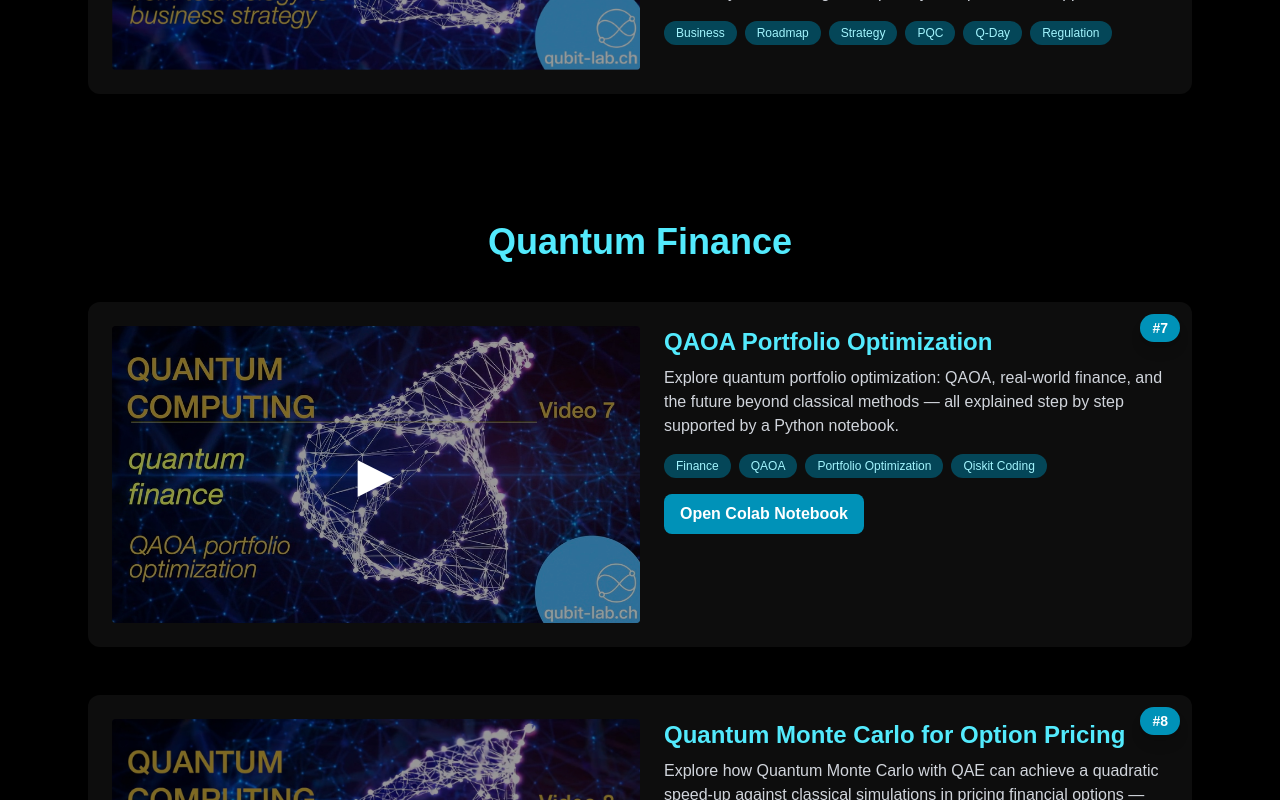
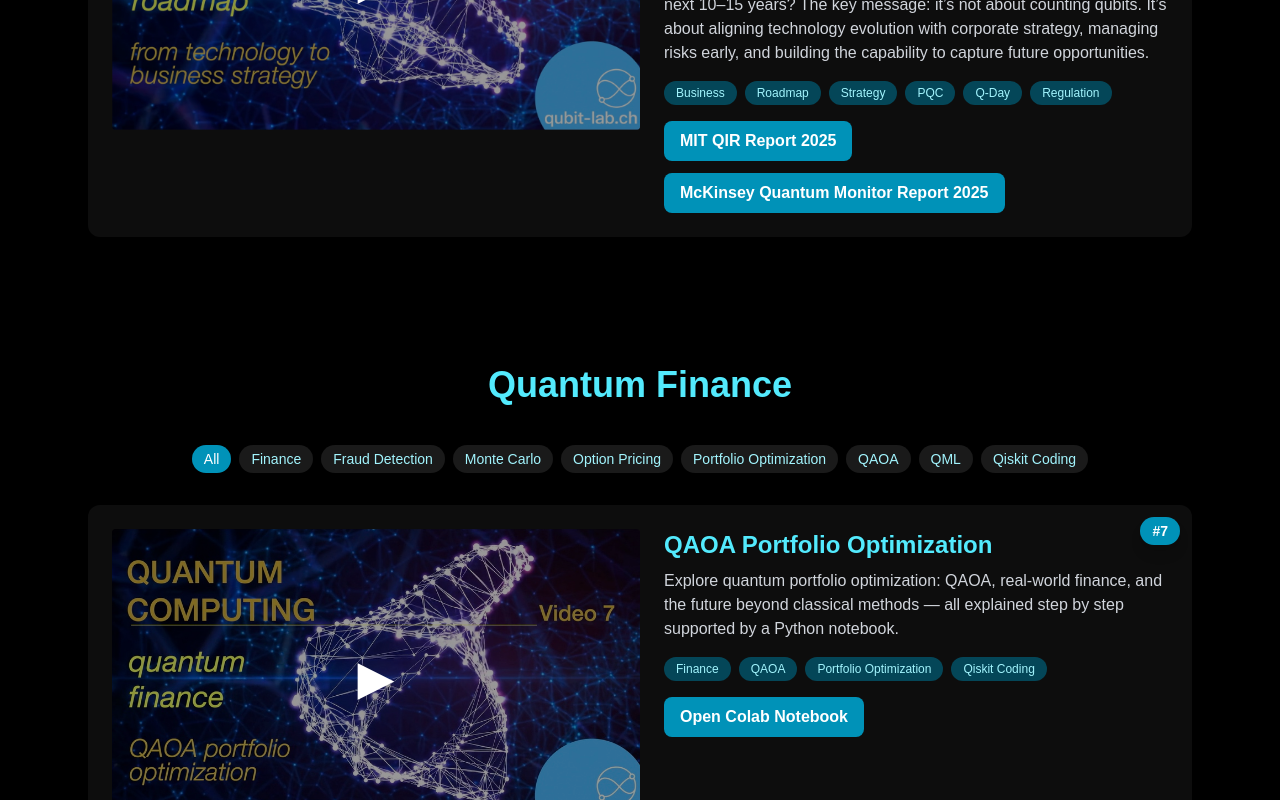
Before and after one commit to DanielMarkusHug/qubit-lab, a Next.js app: page / in a window 1280 px wide. Shown: the part 1640-2440 px from the top of the page. Built offline with nearby package versions, Linux system fonts and the light colour scheme.

Commit message:
Redesign

```diff
--- a/src/components/VideoList.tsx
+++ b/src/components/VideoList.tsx
@@ -13,14 +13,56 @@ export default function VideoList({
 }) {
   if (videos.length === 0) return null;
 
+  // Collect all unique tags from the videos
+  const allTags = Array.from(
+    new Set(videos.flatMap((v) => v.tags ?? []))
+  ).sort();
+
+  const [activeTag, setActiveTag] = useState<string | null>(null);
+
+  // Filter videos by activeTag (if selected)
+  const filteredVideos =
+    activeTag === null
+      ? videos
+      : videos.filter((v) => v.tags?.includes(activeTag));
+
   return (
     <section className="max-w-6xl mx-auto px-6 py-16">
       <h2 className="text-4xl font-bold text-center text-cyan-300 mb-10">
         {title}
       </h2>
 
+      {/* Tag Filters */}
+      {allTags.length > 0 && (
+        <div className="flex flex-wrap justify-center gap-2 mb-8">
+          <button
+            onClick={() => setActiveTag(null)}
+            className={`px-3 py-1 rounded-full text-sm font-medium transition ${
+              activeTag === null
+                ? "bg-cyan-600 text-white"
+                : "bg-white/10 text-cyan-200 hover:bg-cyan-700 hover:text-white"
+            }`}
+          >
+            All
+          </button>
+          {allTags.map((tag) => (
+            <button
+              key={tag}
+              onClick={() => setActiveTag(tag)}
+              className={`px-3 py-1 rounded-full text-sm font-medium transition ${
+                activeTag === tag
+                  ? "bg-cyan-600 text-white"
+                  : "bg-white/10 text-cyan-200 hover:bg-cyan-700 hover:text-white"
+              }`}
+            >
+              {tag}
+            </button>
+          ))}
+        </div>
+      )}
+
       <div className="space-y-12">
-        {videos.map((video) => (
+        {filteredVideos.map((video) => (
           <VideoItem key={video.id} video={video} />
         ))}
       </div>
@@ -29,7 +71,6 @@ export default function VideoList({
 }
 
 function VideoItem({ video }: { video: Video }) {
-  // ✅ useState must always be here, never inside a conditional
   const [play, setPlay] = useState(false);
 
   return (
@@ -60,7 +101,6 @@ function VideoItem({ video }: { video: Video }) {
               fill
               className="object-cover z-10"
             />
-            {/* Play button overlay */}
             <div className="absolute inset-0 flex items-center justify-center bg-black/40 z-20">
               <span className="text-white text-5xl">▶</span>
             </div>
--- a/src/data/videos.ts
+++ b/src/data/videos.ts
@@ -30,6 +30,16 @@ export interface Video {
       number: 10,
       image: "Video-10.jpg",
       tags: ["Business", "Roadmap", "Strategy", "PQC", "Q-Day", "Regulation"],
+      links: [
+        {
+          url: "https://qir.mit.edu/wp-content/uploads/2025/06/MIT-QIR-2025.pdf",
+          text: "MIT QIR Report 2025",
+        },
+        {
+          url: "https://www.mckinsey.com/~/media/mckinsey/business%20functions/mckinsey%20digital/our%20insights/the%20year%20of%20quantum%20from%20concept%20to%20reality%20in%202025/quantum-monitor-2025.pdf",
+          text: "McKinsey Quantum Monitor Report 2025",
+        },
+      ],
     },
 
     // --- Intro ---
```
